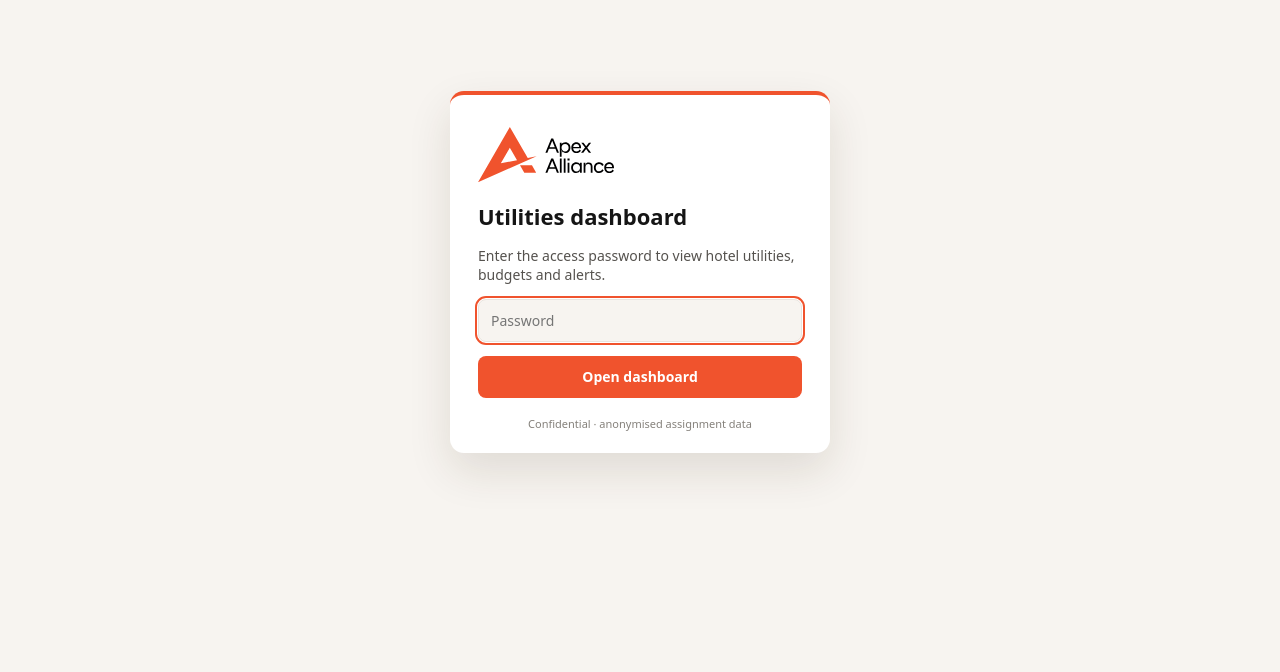
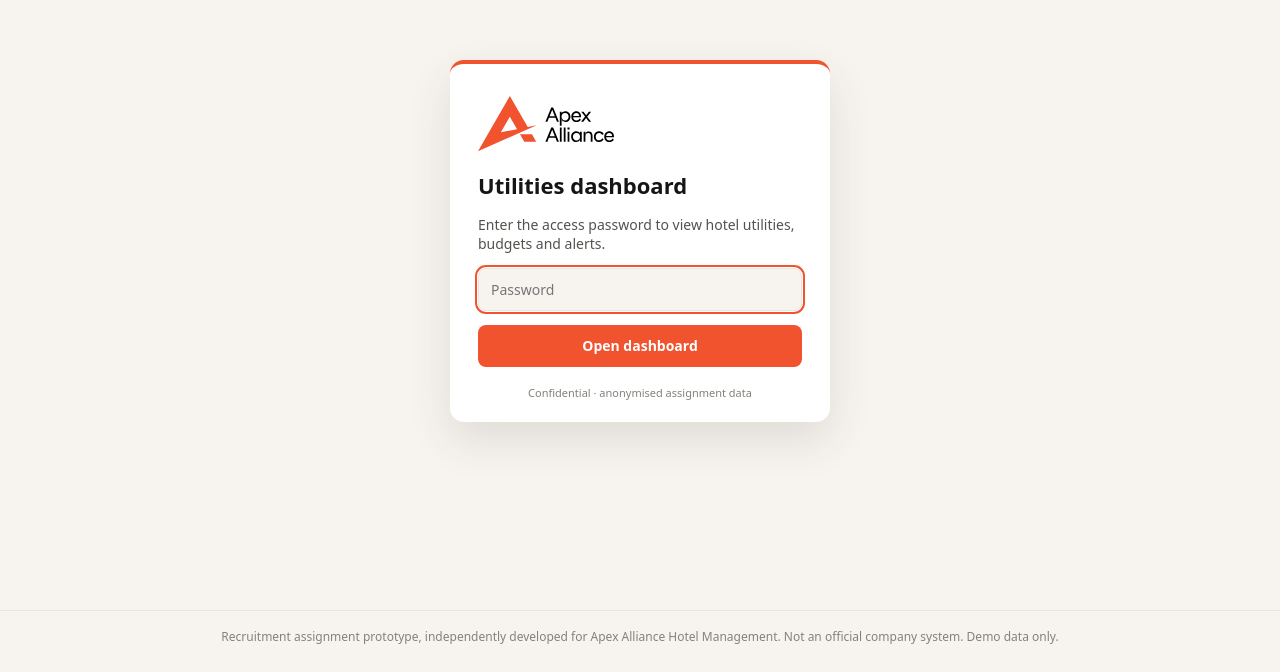
Before and after one commit to juliuspov7/apex-utilities-dashboard, a Next.js app: page /login in a window 1280 px wide. Shown: the part 128-800 px from the top of the page. Built offline with nearby package versions, Linux system fonts and the light colour scheme.

Commit message:
Add assignment-prototype disclaimer footer to every page and README

```diff
--- a/app/globals.css
+++ b/app/globals.css
@@ -124,3 +124,6 @@ a.btn { color: inherit; text-decoration: none; display: inline-block; }
 .dot.ok { background: #2b9a5e; } .dot.warn { background: #e0a100; } .dot.alert { background: #d93a2b; }
 .spark { margin-top: 6px; }
 .legend i.band { border-top: 8px solid rgba(143,139,133,.25); height: 0; width: 18px; }
+
+.legal { text-align: center; font-size: 12px; color: var(--text-3); padding: 18px 16px 22px; border-top: 1px solid var(--line); background: var(--bg); }
+.login-page { min-height: calc(100vh - 62px); }
--- a/app/layout.tsx
+++ b/app/layout.tsx
@@ -10,7 +10,12 @@ export const metadata: Metadata = {
 export default function RootLayout({ children }: LayoutProps<"/">) {
   return (
     <html lang="en">
-      <body>{children}</body>
+      <body>
+        {children}
+        <footer className="legal">
+          Recruitment assignment prototype, independently developed for Apex Alliance Hotel Management. Not an official company system. Demo data only.
+        </footer>
+      </body>
     </html>
   );
 }
```
Also changed, not shown: 1 other file (tests, documents, lock files or other folders).
